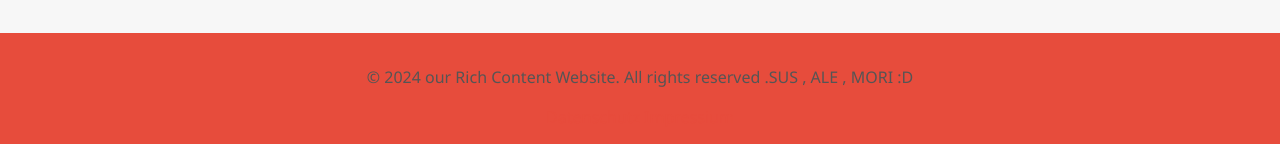
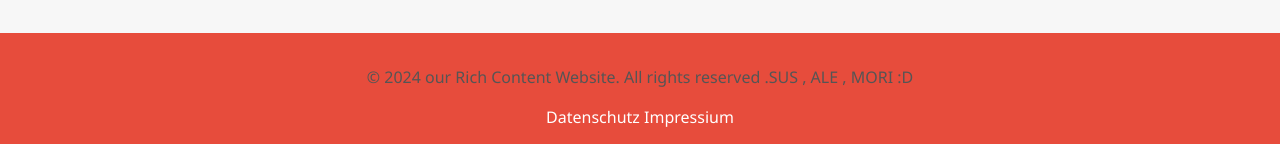
Before and after one commit to HamidrezaRahimian/Muad-Project, a PHP site: page /index.php in a window 1280 px wide. Shown: the part 1246-1390 px from the top of the page. Run offline with PHP 8.4, Linux system fonts and the light colour scheme.

Commit message:
hover a css

```diff
--- a/index.css
+++ b/index.css
@@ -98,6 +98,19 @@ a:hover {
     color: #c0392b;
 }
 
+.afooter {
+    color: white;
+    text-decoration: none;
+    transition: color 0.3s ease;
+}
+
+.afooter:hover {
+    color: wheat;
+}
+
+
+
+
 
 
 img {
```
